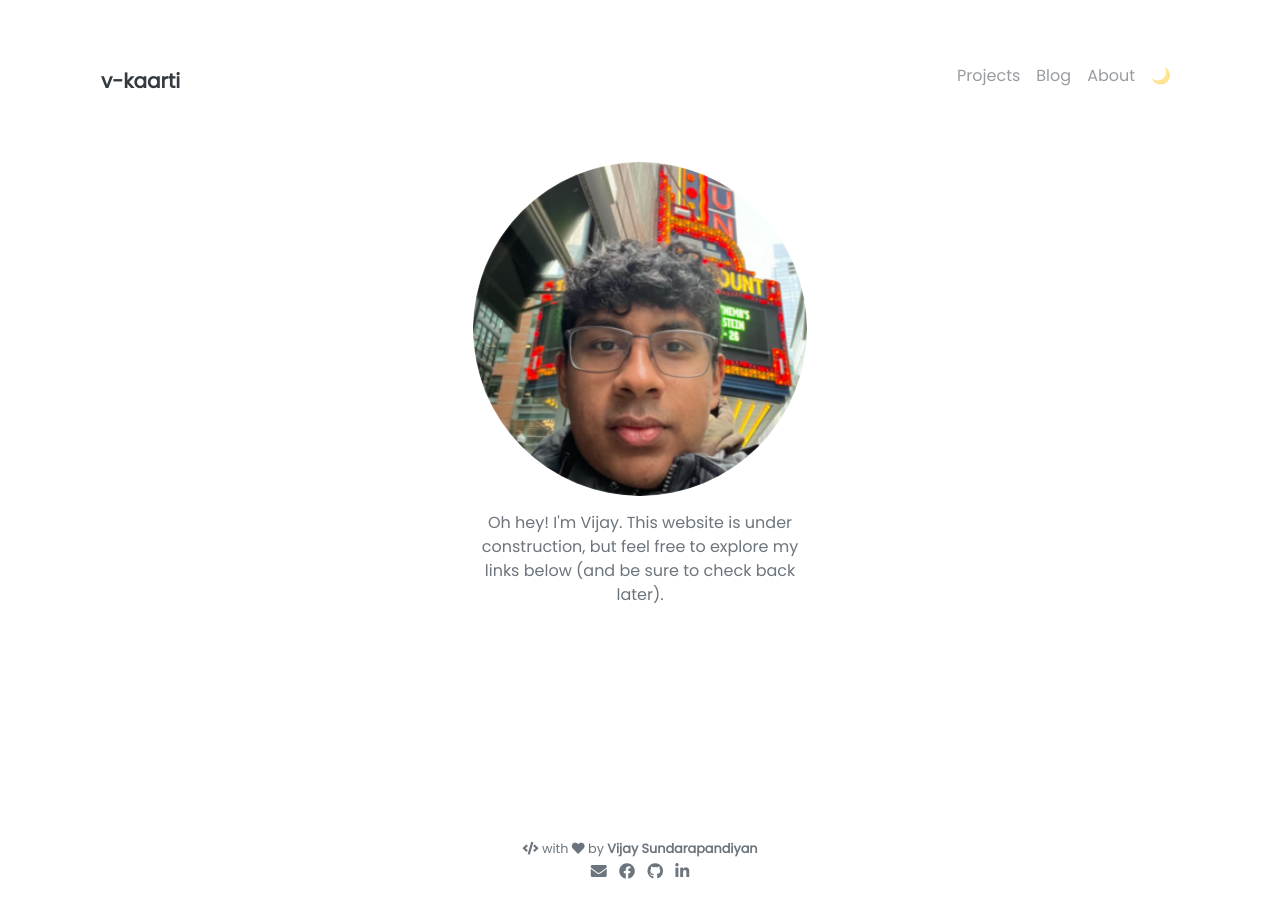
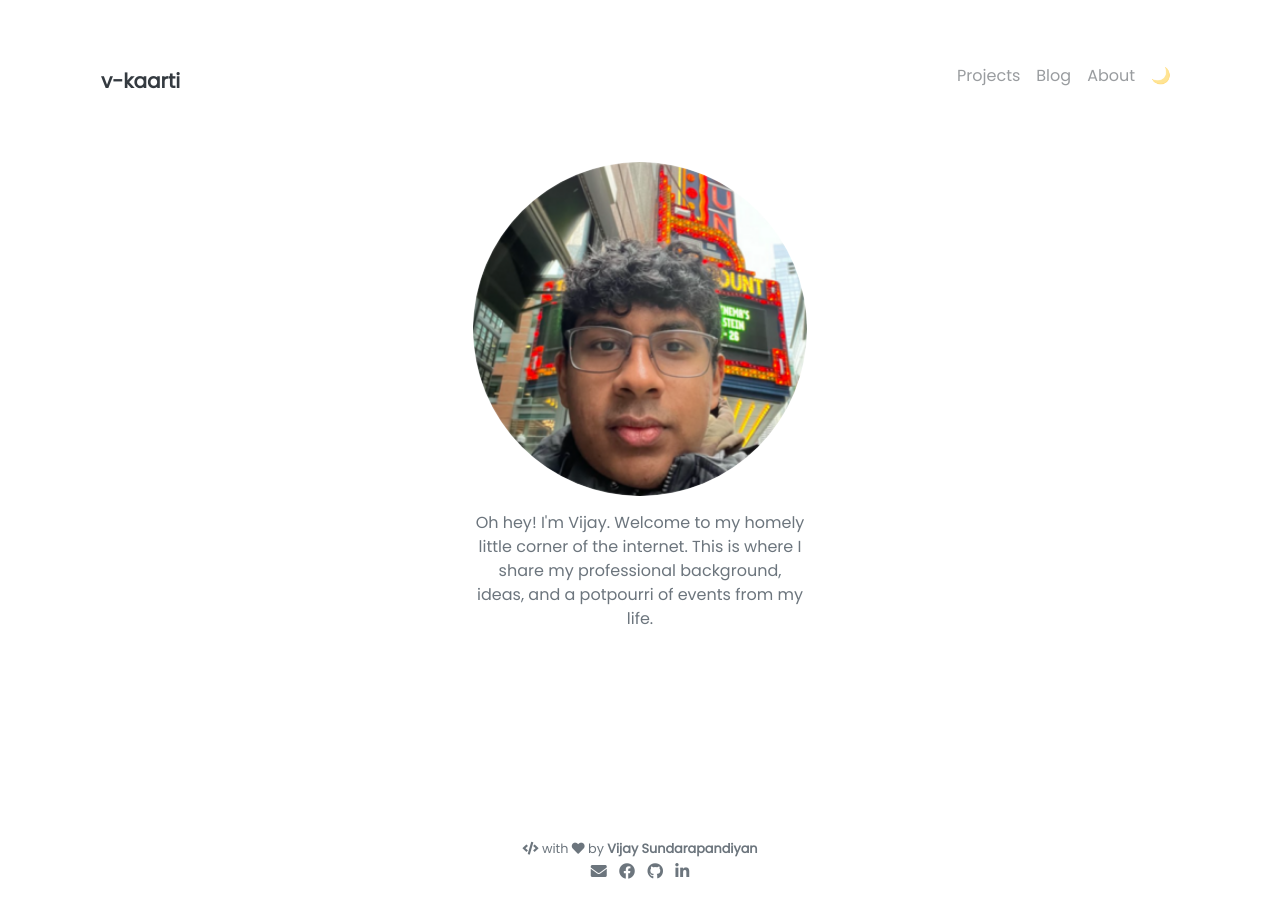
Before and after one commit to v-kaarti/v-kaarti.github.io, a Jekyll site: the page built from pages/index.md, in a window 1280 px wide. Built offline with Jekyll 4.4.1, drawn with Linux system fonts in a browser that asks for light colours; nearby versions of some CDN libraries.

Commit message:
testing new changes

```diff
--- a/_config.yml
+++ b/_config.yml
@@ -1,7 +1,7 @@
 ### Site Settings ###
 title               : v-kaarti
 description         : >-
-                      Oh hey! I'm Vijay. This website is under construction, but feel free to explore my links below (and be sure to check back later).
+                      Oh hey! I'm Vijay. Welcome to my homely little corner of the internet. This is where I share my professional background, ideas, and a potpourri of events from my life.
 baseurl             : "/"                     # Change to empty quotes if you are hosting your site at <your-username>.github.io directly
 repository          : v-kaarti/v-kaarti@github.io     # Change to <your-username>/<your-username>.github.io (or remove it if you don't need remote projects)
 remote_theme        : YoussefRaafatNasry/portfolYOU
```
